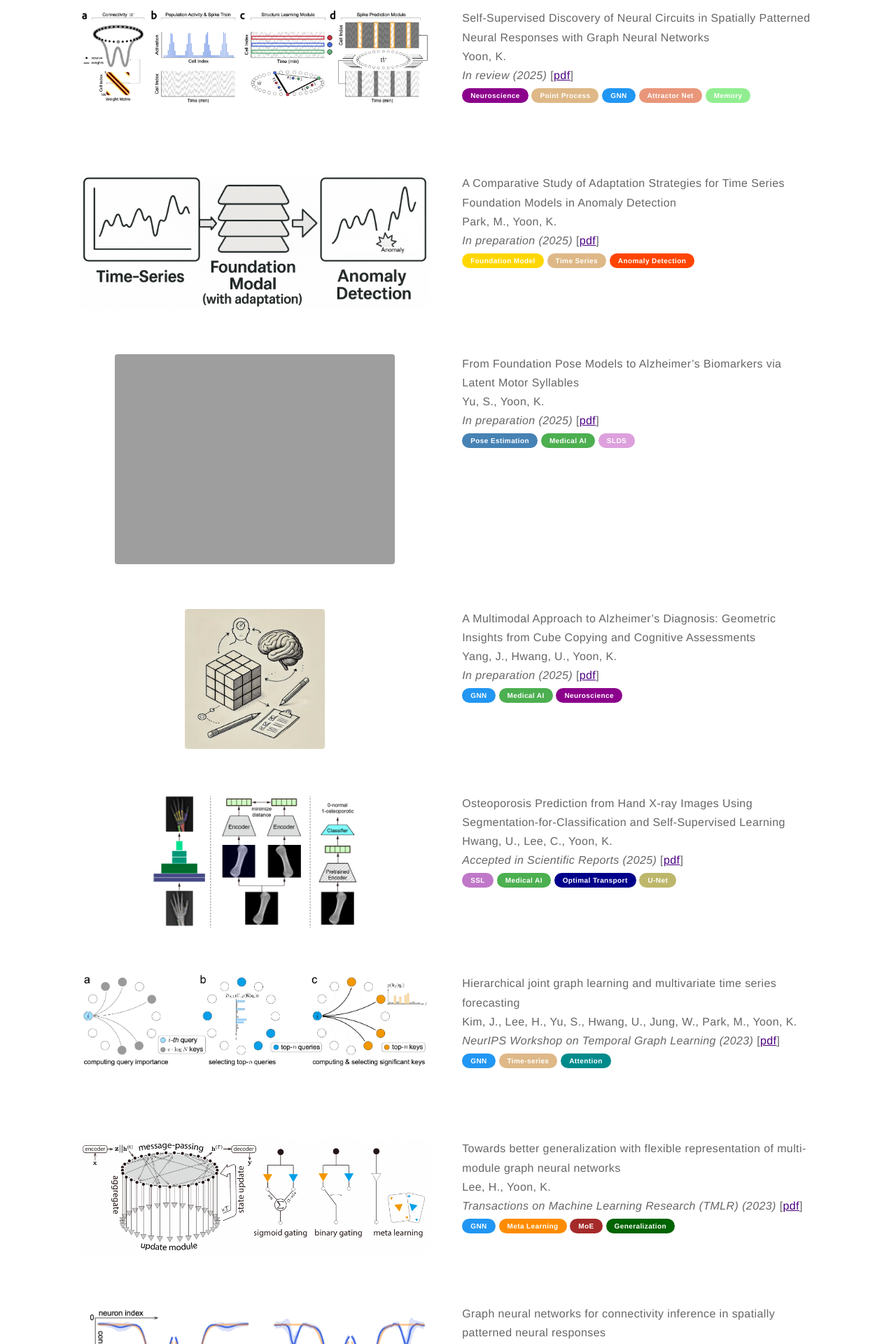
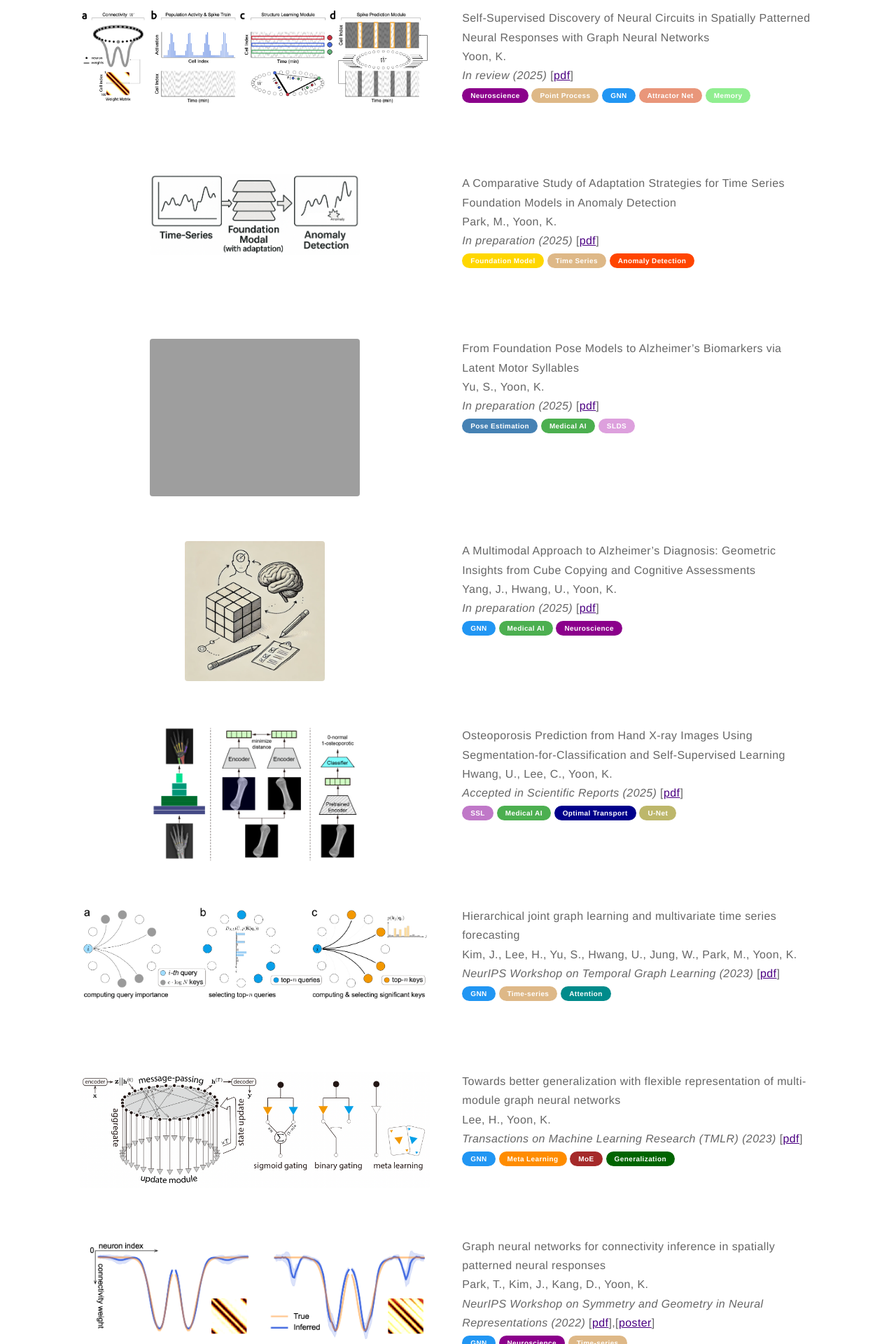
Before and after one commit to kijungyoon/kijungyoon.github.io, a Jekyll site: the page built from papers.md, in a window 1280 px wide. Shown: the part 562-2482 px from the top of the page at 70% size. Built offline with Jekyll 4.4.1, drawn with Linux system fonts in a browser that asks for light colours.

Commit message:
Update papers.md

```diff
--- a/papers.md
+++ b/papers.md
@@ -25,7 +25,7 @@
 
 <div class="side-by-side">
     <div class="toleft" style="text-align:center">
-        <img class="image" src="https://kijungyoon.github.io/assets/images/tsfm_tsad.png" alt="Alt Text">
+        <img class="image" src="https://kijungyoon.github.io/assets/images/tsfm_tsad.png" alt="Alt Text" width="300">
     </div>
 
     <div class="toright">
@@ -42,7 +42,7 @@
 
 <div class="side-by-side">
     <div class="toleft" style="text-align:center">
-        <img class="image" src="https://kijungyoon.github.io/assets/images/fm_pose_syllables.png" alt="Alt Text">
+        <img class="image" src="https://kijungyoon.github.io/assets/images/fm_pose_syllables.png" alt="Alt Text" width="300">
     </div>
 
     <div class="toright">
```
